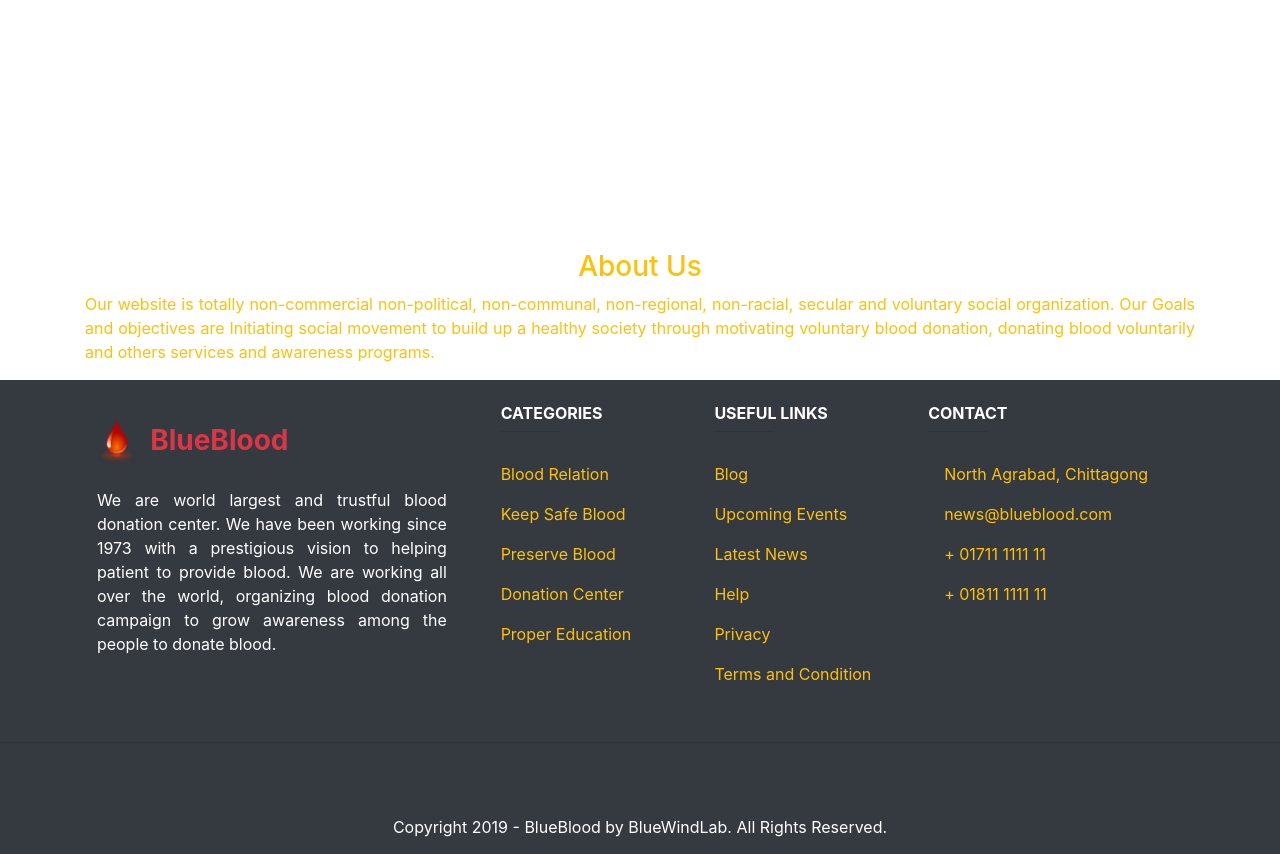
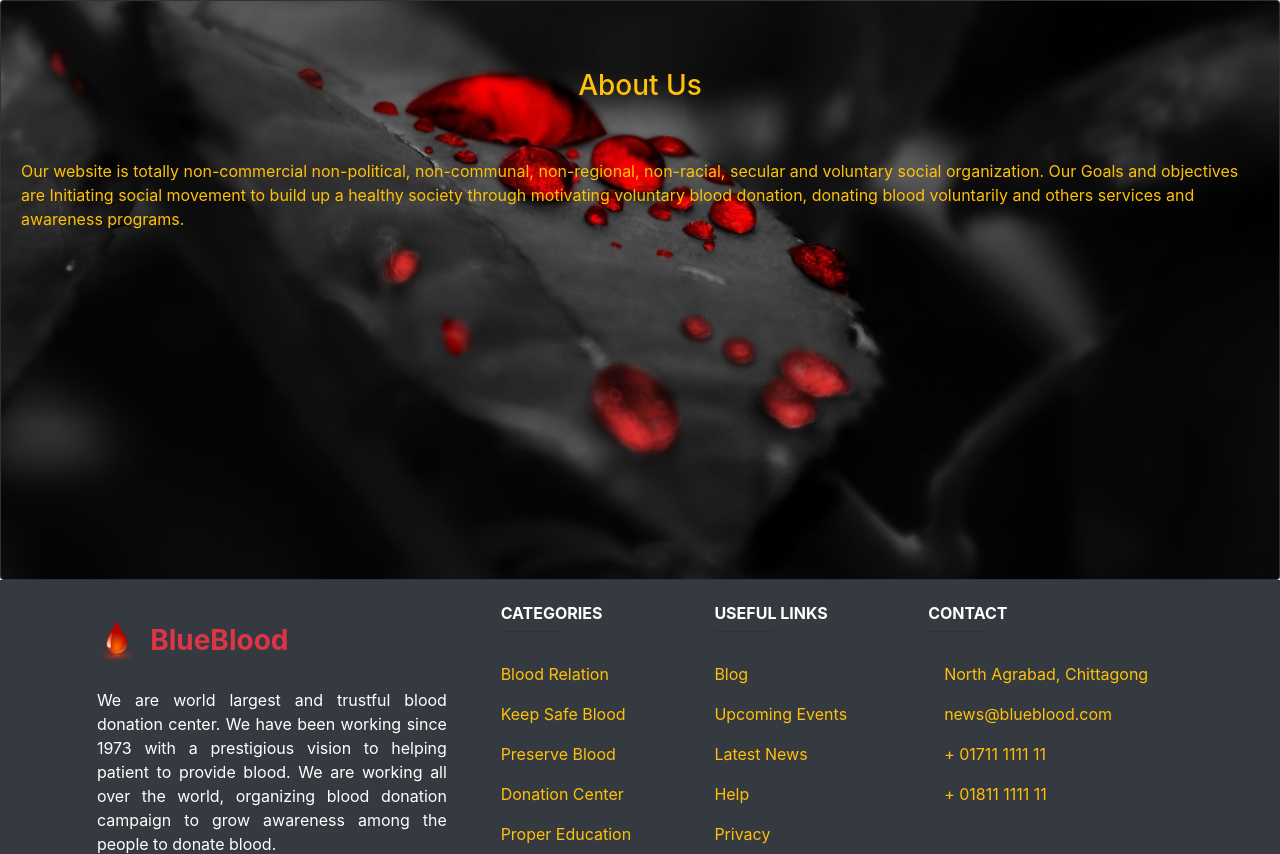
Before and after one commit to munemsah/SEISD-Project, a PHP site: page /aboutus.php in a window 1280 px wide. Shown: the part 92-946 px from the top of the page. Run offline with PHP 8.4, Linux system fonts and the light colour scheme; some libraries are stand-ins or nearby versions.

Commit message:
aboutus page modified

```diff
--- a/aboutus.php
+++ b/aboutus.php
@@ -1,9 +1,16 @@
 <?php include("includes/header.php")  ?>
 <?php include("includes/nav.php")  ?>
 
-<div class="container text-center headerset">
-	<h3 class="text-warning border-danger text-capitalize">About Us</h3>
-	 <p class="text-warning border-danger text-justify">Our website is totally non-commercial non-political, non-communal, non-regional, non-racial, secular and voluntary social organization. Our Goals and objectives are Initiating social movement to build up a healthy society through motivating voluntary blood donation, donating blood voluntarily and others services and awareness programs.</p>
-   </div>
+<div class="card bg-dark text-white">
+  <img src="300.jpg" class="card-img" alt="...">
+  <div class="card-img-overlay">
+  <br>
+  <br>
+  <h3 class="text-warning border-danger text-capitalize d-flex justify-content-center">About Us</h3>
+  <br>
+  <br>
+	 <p class="text-warning border-danger d-flex justify-content-center">Our website is totally non-commercial non-political, non-communal, non-regional, non-racial, secular and voluntary social organization. Our Goals and objectives are Initiating social movement to build up a healthy society through motivating voluntary blood donation, donating blood voluntarily and others services and awareness programs.</p>
+  </div>
+</div>
 
 <?php include("includes/footer.php")  ?>
```
